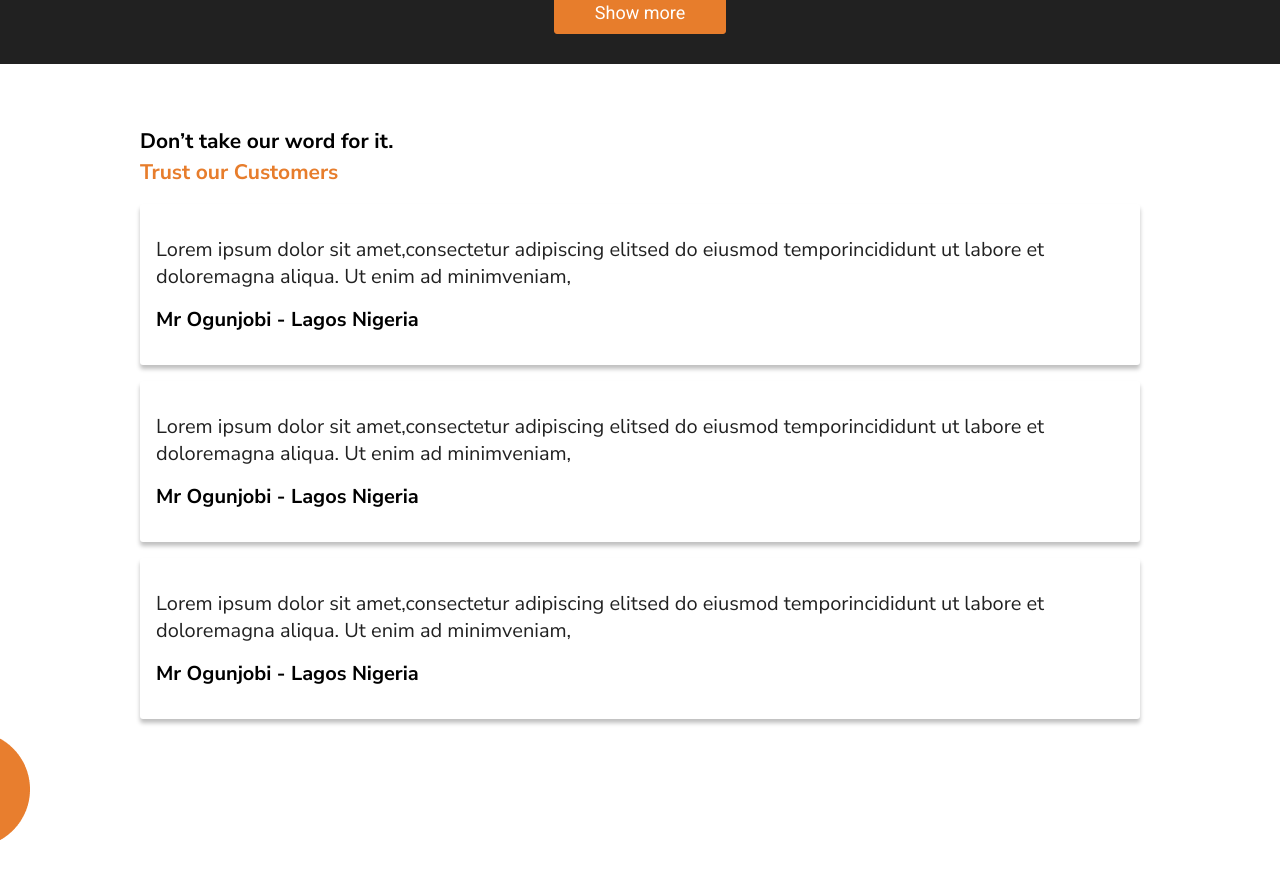
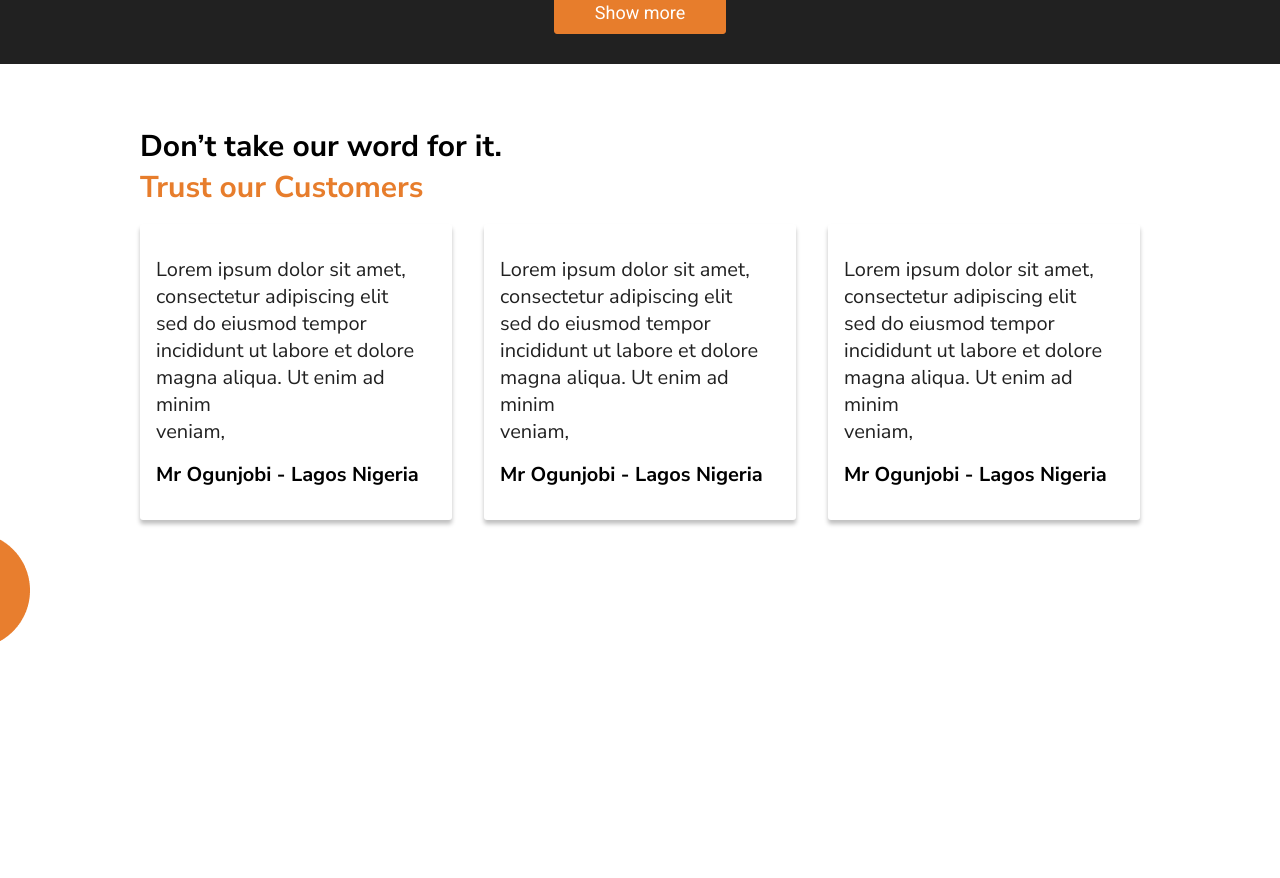
Before and after one commit to gift56/Bookly2.0, a React (Create React App) app: page / in a window 1280 px wide. Shown: the part 2260-3138 px from the top of the page. After the commit the page ends 2945 px from the top, so only its background shows below. Built offline with nearby package versions, Linux system fonts and the light colour scheme; the HTML template or start-up script is replaced by a standard one; a web font is replaced by a local one.

Commit message:
added some stuff

```diff
--- a/src/sass/customers.scss
+++ b/src/sass/customers.scss
@@ -17,6 +17,10 @@
                 line-height: 20px;
                 font-size: 13px;
             }
+            @media screen and (min-width: 370px) {
+                font-size: 20px;
+                line-height: 41px;
+            }
             h2 {
                 span {
                     display: block;
@@ -27,9 +31,12 @@
         .cardContainer {
             display: flex;
             flex-direction: column;
-            gap: 1rem;
+            gap: 2rem;
             width: 100%;
             align-items: flex-start;
+            @media screen and (min-width: 919px) {
+                flex-direction: row;
+            }
             .cardBody {
                 background-color: $white;
                 box-shadow: 0px 4px 4px rgba(0, 0, 0, 0.25);
@@ -51,8 +58,13 @@
                     }
                     @media screen and (min-width: 370px) {
                         font-size: 20px;
-                        span{
+                        span {
                             display: inline;
+                        }
+                    }
+                    @media screen and (min-width: 1200px) {
+                        span {
+                            display: block;
                         }
                     }
                 }
@@ -63,6 +75,9 @@
                     @media screen and (min-width: 370px) {
                         font-size: 20px;
                     }
+                    @media screen and (min-width: 370px) {
+                        font-size: 20px;
+                    }
                 }
             }
         }
```
